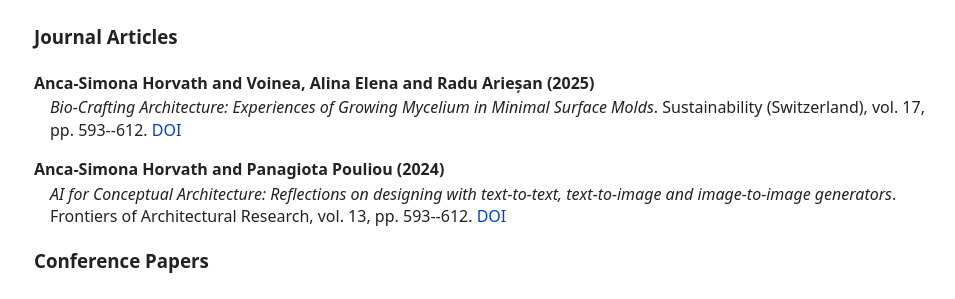
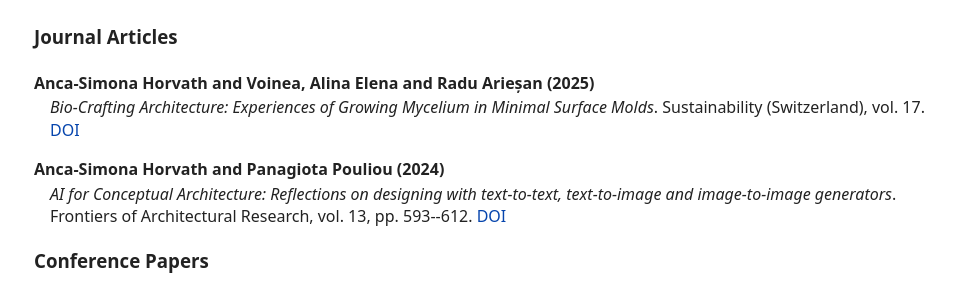
Before and after one commit to anqua/at-a, a Jekyll site: the page built from outputs.md, in a window 1280 px wide. Shown: the part 126-425 px from the top of the page, without its empty margins (156-1111 px from the left). Built offline with Jekyll 4.4.1, drawn with Linux system fonts in a browser that asks for light colours.

Commit message:
Update publications.yml

```diff
--- a/_data/publications.yml
+++ b/_data/publications.yml
@@ -14,7 +14,6 @@
   journal: "Sustainability (Switzerland)"
   year: 2025
   volume: 17
-  pages: "593--612"
   doi: "10.3390/su17156835"
 
 - id: Horvath2024
```
